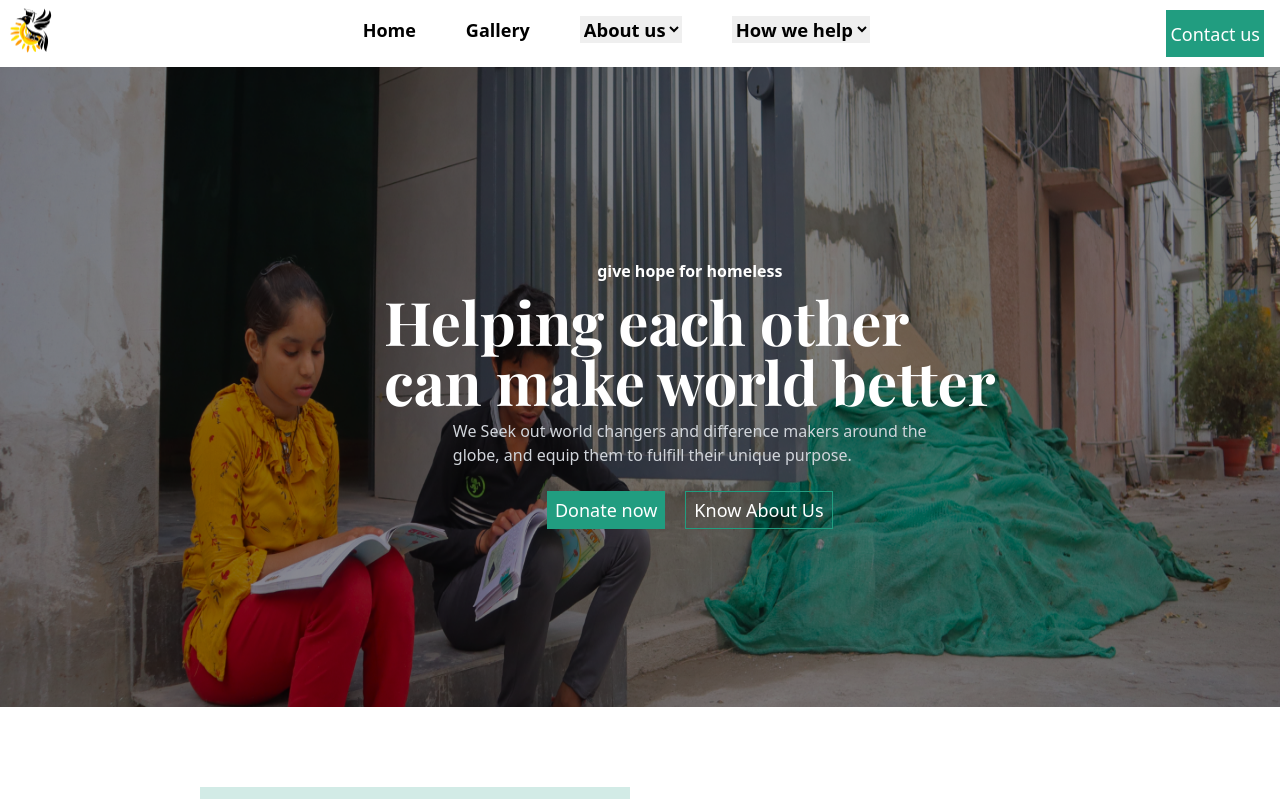
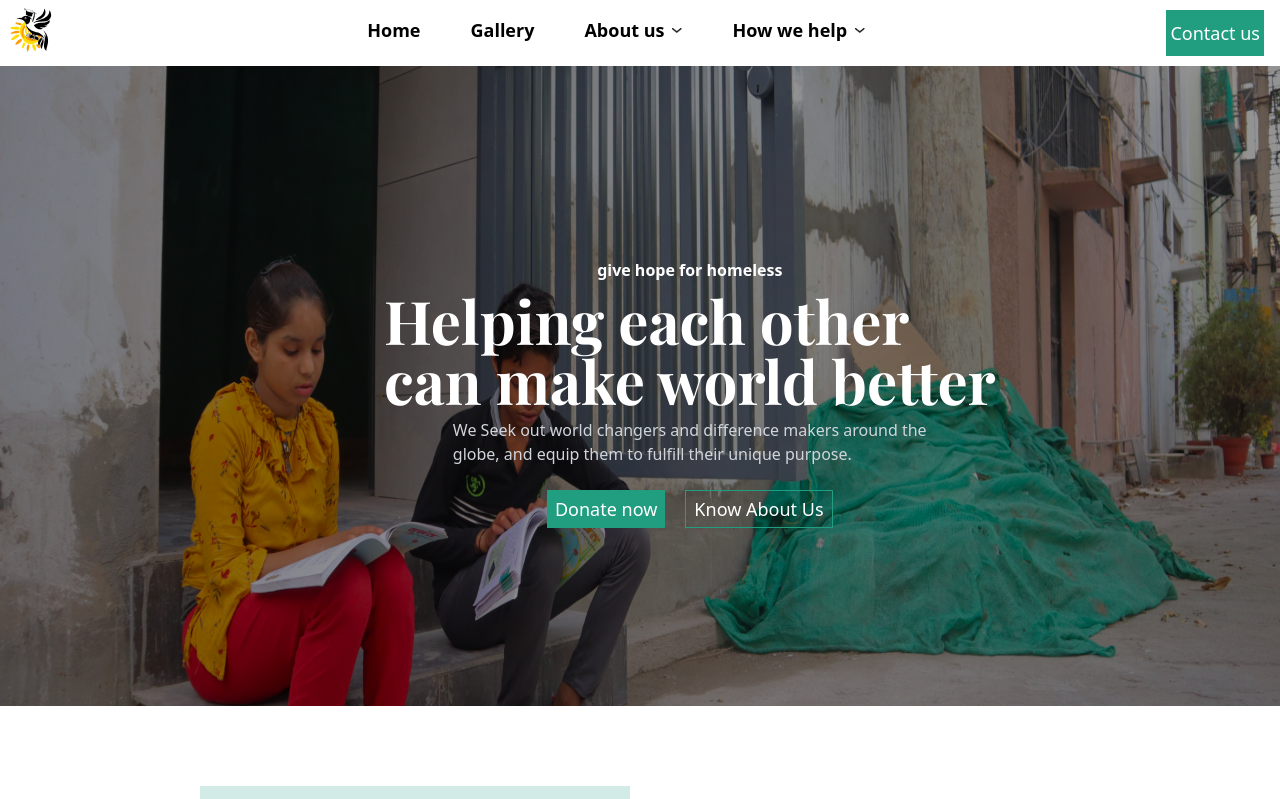
Before and after one commit to estherlardze/Charity-home, a React (Vite) app: page / in a window 1280 px wide. Shown: the top 799 px of the page. Built offline with nearby package versions, Linux system fonts and the light colour scheme; a web font is replaced by a local one.

Commit message:
added smooth scroll

```diff
--- a/src/App.jsx
+++ b/src/App.jsx
@@ -1,26 +1,9 @@
-import React, {useEffect} from 'react'
-import { Navbar, Hero, About, Featuredpost, Gallery, Testimonial, Donate, Footer } from './component';
-import AOS from 'aos';
-import 'aos/dist/aos.css';
-
+import React from 'react'
+import Home from './pages/Home'
 
 const App = () => {
-
-  useEffect(() => {
-    AOS.init({duration: 1000});
-  }, [])
-
   return (
-    <div className='w-[100%]'>
-      <Navbar />
-      <Hero />
-      <About />
-      <Featuredpost />
-     <Gallery />
-      <Testimonial />
-     <Donate />
-     <Footer />
-    </div>
+    <Home />
   )
 }
 
--- a/src/assets/index.js
+++ b/src/assets/index.js
@@ -16,3 +16,4 @@ export {default as quote} from './images/quote.png';
 export {default as profile1} from './images/profile1.png';
 export {default as profile2} from './images/profile2.png';
 export {default as profile3} from './images/profile3.png';
+export {default as arrow} from './images/arrow.png';
--- a/src/component/About.jsx
+++ b/src/component/About.jsx
@@ -1,4 +1,4 @@
-import React from 'react';
+import React, {forwardRef} from 'react';
 import {Rectangle1, Rectangle2} from '../assets/index'
 
 const About = () => {
@@ -23,4 +23,4 @@ const About = () => {
   )
 }
 
-export default About
+export default forwardRef(About)
--- a/src/component/Gallery.jsx
+++ b/src/component/Gallery.jsx
@@ -1,4 +1,4 @@
-import React from 'react';
+import React, {forwardRef} from 'react';
 import {Photo1, Photo2, Photo3, Photo4, Photo5, Photo6, Photo7, Photo8} from '../assets/index'
 
 const Gallery = () => {
@@ -54,4 +54,4 @@ const Gallery = () => {
 }
 
 
-export default Gallery
+export default forwardRef(Gallery)
--- a/src/component/Navbar.jsx
+++ b/src/component/Navbar.jsx
@@ -1,8 +1,8 @@
 import React, { useState } from 'react';
-import {Logo} from '../assets/index';
+import {Logo, arrow} from '../assets/index';
 import {AiOutlineMenu, AiOutlineClose} from 'react-icons/ai'
 
-const Navbar = () => {
+const Navbar = ({onGalleryClick, onAboutClick}) => {
 
    const [showMenu, setShowMenu] = useState(false)
 
@@ -16,10 +16,14 @@ const Navbar = () => {
         <img src={Logo} alt="Logo" />
         <ul className='sm:flex gap-[50px] mt-4 hidden'>
           <li className='font-semibold hover:underline focus:underline text-lg'><a href="#">Home</a></li>
-          <li className='font-semibold hover:underline focus:underline text-lg'><a href="#">Gallery</a></li>
-          <select className='font-semibold hover:underline focus:underline text-[1.15rem] mb-6'><option>About us</option></select>
-          <select className='font-semibold hover:underline focus:underline text-[1.15rem] mb-6'><option>How we help</option></select>
-        </ul>
+          <li className='font-semibold hover:underline focus:underline text-lg' onClick={onGalleryClick}><a>Gallery</a></li>
+          <li className='font-semibold hover:underline focus:underline text-lg flex gap-2' onClick={onAboutClick}>
+            <a>About us</a><img src={arrow} alt="down arrow" className='w-[10px] h-[5px] mt-3'/>
+          </li>
+          <li className='font-semibold hover:underline focus:underline text-lg flex gap-2'>
+            <a href="#">How we help</a><img src={arrow} alt="down arrow" className='w-[10px] h-[5px] mt-3'/>
+          </li>
+         </ul>
         <button className='mr-4 mb-[10px] bg-[#219d80] text-white px-1 mt-[10px] hidden sm:block text-lg'>Contact us</button>
         <div className='block sm:hidden m-4 ' onClick={handleClick}>
           {showMenu ? <AiOutlineClose size={30}  /> : <AiOutlineMenu size={30}  />}
@@ -30,12 +34,16 @@ const Navbar = () => {
             showMenu && (
             <div className='block sm:hidden h-[50vh] w-[100%] z-[-1] sm:z-auto bg-[#edf7f5] pt-[50px] mt-[20px] transition-all ease-in-out duration-1000'>
              <ul className='flex flex-col gap-[30px] ml-[20px]'>
-               <li className='font-semibold hover:underline focus:underline text-lg'><a href="#">Home</a></li>
-               <li className='font-semibold hover:underline focus:underline text-lg'><a href="#">Gallery</a></li>
-               <select className='font-semibold hover:underline focus:underline text-[1.15rem] bg-transparent'><option>About us</option></select>
-               <select className='font-semibold hover:underline focus:underline text-[1.15rem]  bg-transparent'><option>How we help</option></select>
-            </ul>
-            <button className='ml-[20px] bg-[#219D80] text-white px-4 mt-[30px] text-2xl font-semibold'>Contact us</button>
+               <li className='font-semibold hover:underline focus:underline text-lg'>Home</li>
+               <li className='font-semibold hover:underline focus:underline text-lg cursor-pointer' onClick={onGalleryClick}>Gallery</li>
+               <li className='font-semibold hover:underline focus:underline text-lg flex gap-2 cursor-pointer' onClick={onAboutClick}>
+                   <a href="#">About us</a><img src={arrow} alt="down arrow" className='w-[10px] h-[5px] mt-3'/>
+               </li>
+               <li className='font-semibold hover:underline focus:underline text-lg flex gap-2'>
+                <a href="#">About us</a><img src={arrow} alt="down arrow" className='w-[10px] h-[5px] mt-3'/>
+               </li>
+               </ul>
+            <button className='ml-[20px] bg-[#219D80] text-white px-4 py-2 mt-[30px] text-2xl font-semibold'>Contact us</button>
           </div>
         )}
     </nav>
--- a/src/component/Testimonial.jsx
+++ b/src/component/Testimonial.jsx
@@ -1,6 +1,6 @@
 import React from 'react';
 import TestimonialCard from './TestimonialCard';
-import {profile1} from '../assets/index'
+import {profile1, profile2, profile3} from '../assets/index'
 import {PiArrowUpRightBold} from 'react-icons/pi'
 
 const Testimonial = () => {
@@ -15,8 +15,8 @@ const Testimonial = () => {
       </div>
       <div className="flex flex-wrap align-center justify-center gap-[20px] lg:gap-[35px] my-[20px]">
          <TestimonialCard heading="Kindness" image={profile1} client="John Doe" position="Senior Gardener Farmer" />
-         <TestimonialCard heading="Humanity" image={profile1} client="Jack Harry" position="Senior Gardener Farmer"/>
-         <TestimonialCard heading="Ethics & Morality" image={profile1} client="Sakib Hossain" position="Senior Gardener Farmer"/>
+         <TestimonialCard heading="Humanity" image={profile2} client="Jack Harry" position="Senior Gardener Farmer"/>
+         <TestimonialCard heading="Ethics & Morality" image={profile3} client="Sakib Hossain" position="Senior Gardener Farmer"/>
       </div>
     </div>
   )
--- /dev/null
+++ b/src/pages/Home.jsx
@@ -0,0 +1,44 @@
+import React,  {useEffect, useRef}  from 'react';
+import { Navbar, Hero, About, Featuredpost, Gallery, Testimonial, Donate, Footer } from '../component/index';
+import AOS from 'aos';
+import 'aos/dist/aos.css';
+
+
+const Home = () => {
+
+    useEffect(() => {
+        AOS.init({duration: 1000});
+      }, [])
+
+    const galleryClick = useRef(null)
+    const aboutClick = useRef(null)
+
+    const scrollToGallery = () => {
+      galleryClick.current?.scrollIntoView({ behavior: 'smooth'});
+     }
+
+
+    const scrollToAbout = () => {
+     aboutClick.current?.scrollIntoView({behavior: 'smooth' })
+  }
+
+
+  return (
+       <div className='w-[100%]'>
+        <Navbar onGalleryClick={scrollToGallery} scrollToAbout={scrollToAbout} />
+        <Hero />
+        <div ref={aboutClick}>
+          <About/>
+        </div>
+         <Featuredpost />
+         <div ref={galleryClick}>
+           <Gallery/>
+         </div>
+        <Testimonial />
+        <Donate />
+       <Footer />
+    </div>
+  )
+}
+
+export default Home
```
Also changed, not shown: src/assets/images/arrow.png (added).
